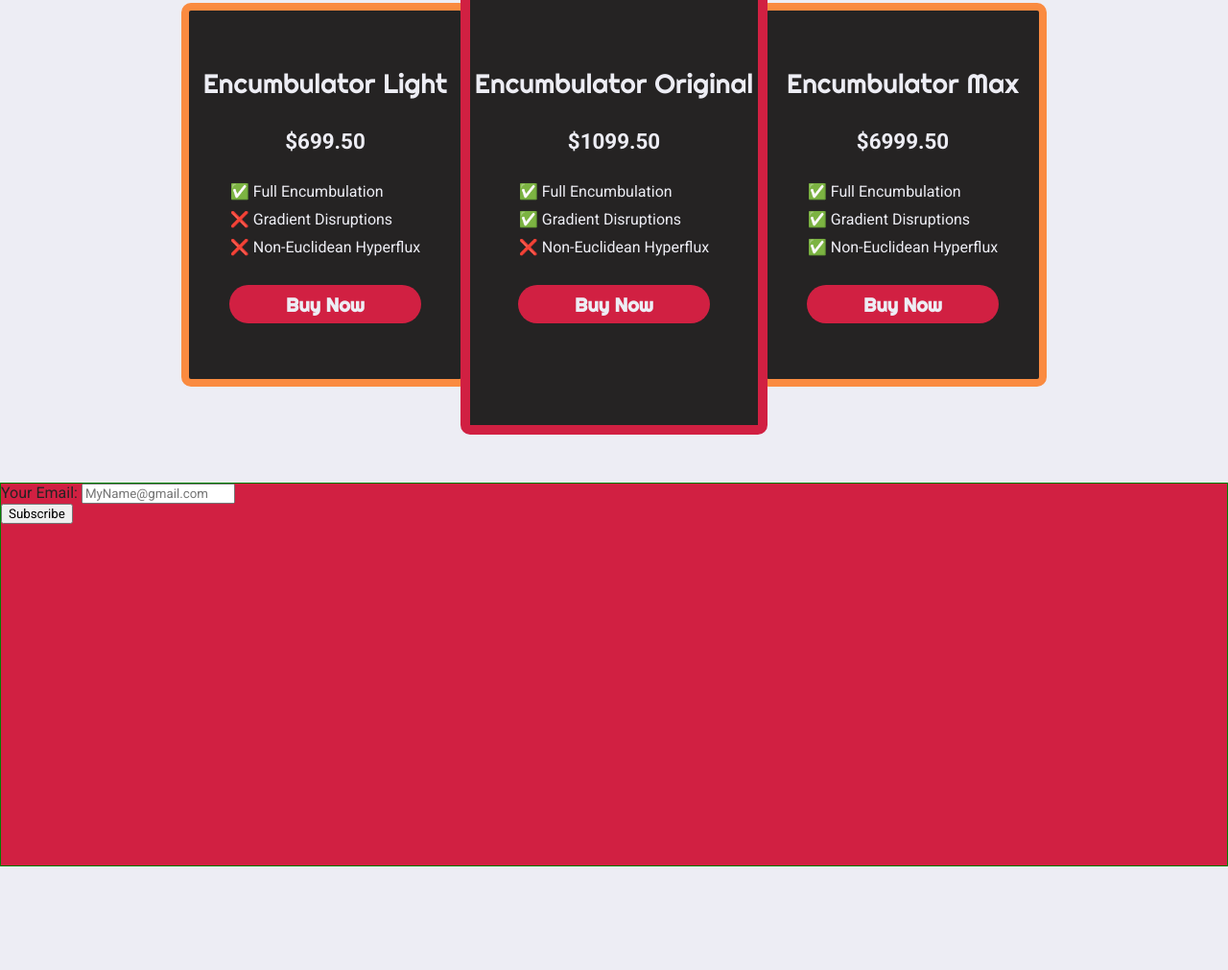
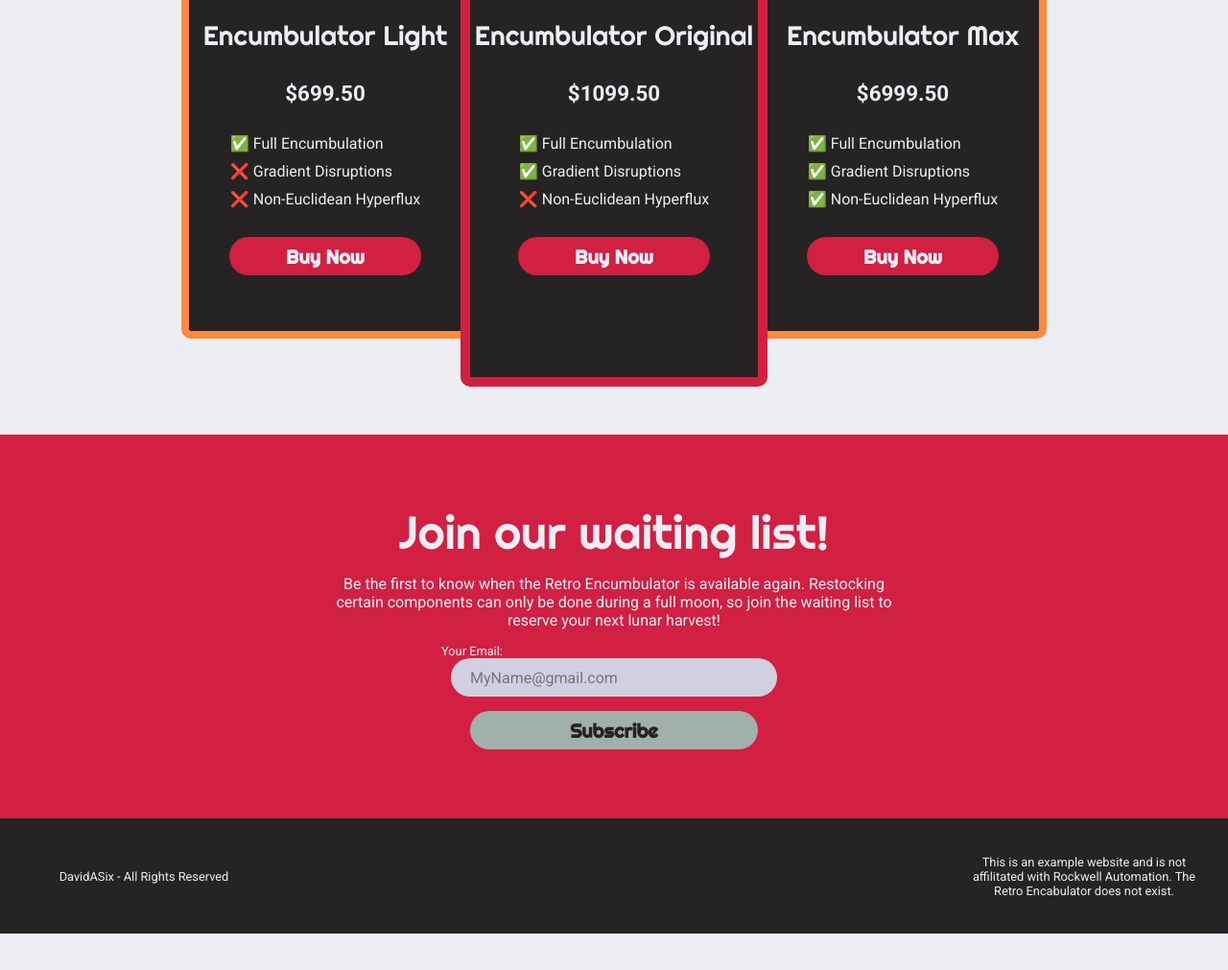
Before and after one commit to DavidASix/free-code-camp, a plain HTML site: page responsive-web-design/04.ProductLandingPage/index.html in a window 1280 px wide. Shown: the part 1697-2708 px from the top of the page at 96% size. After the commit the page ends 2670 px from the top, so only its background shows below. Drawn offline with Linux system fonts and the light colour scheme.

Commit message:
Finished CTA section and footer for desktop

```diff
--- a/responsive-web-design/04.ProductLandingPage/index.html
+++ b/responsive-web-design/04.ProductLandingPage/index.html
@@ -173,7 +173,15 @@
     </section>
     <section id="contact-cta">
       <form id="form" action="https://www.freecodecamp.com/email-submit">
-        <div class="row">
+        <h3 style="font-size: 3rem; margin: 0px" class="title-text">
+          Join our waiting list!
+        </h3>
+        <p style="max-width: 600px; text-align: center">
+          Be the first to know when the Retro Encumbulator is available again.
+          Restocking certain components can only be done during a full moon, so
+          join the waiting list to reserve your next lunar harvest!
+        </p>
+        <div class="input-container">
           <label id="email-label" for="email"> Your Email: </label>
           <input
             type="email"
@@ -183,9 +191,19 @@
             required
           />
         </div>
-        <input type="submit" id="submit" value="Subscribe" />
+        <input type="submit" id="submit" value="Subscribe" class="cta-button" />
       </form>
     </section>
-    <footer></footer>
+    <footer>
+      <div class="footer-textbox">
+        <p>DavidASix - All Rights Reserved</p>
+      </div>
+      <div class="footer-textbox">
+        <p>
+          This is an example website and is not affilitated with Rockwell
+          Automation. The Retro Encabulator does not exist.
+        </p>
+      </div>
+    </footer>
   </body>
 </html>
--- a/responsive-web-design/04.ProductLandingPage/styles.css
+++ b/responsive-web-design/04.ProductLandingPage/styles.css
@@ -204,7 +204,7 @@ p, h1, h2, h3 {
 #pricing {
   background-color: var(--ra-white);
   min-height: 60vh;
-  padding: 50px 0px;
+  padding: 0px 0px 50px 0px;
 }
 
 .prices {
@@ -248,14 +248,93 @@ p, h1, h2, h3 {
 .price-title {
     font-size: 1.75rem;
     white-space: nowrap;
+    text-align: center;
 }
 
 #contact-cta {
-  border: 1px green solid;
   min-height: 50vh;
   background-color: var(--ra-red);
 }
 
+form {
+   height: 50vh;
+  padding: 0px;
+  display: flex;
+  flex-direction: column;
+  justify-content: center;
+  align-items: center;
+  gap: 15px;
+  max-width: 1300px;
+  margin: 0px auto;
+  color: var(--ra-white)
+}
+
+.input-container {
+  display: flex;
+  flex-direction: column;
+}
+
+#email-label {
+  font-size: 0.8rem;
+  margin-left: -10px;
+}
+
+#email {
+  all: unset;
+  background-color: var(--ra-white-muted);
+  color: var(--ra-black);
+  width: 300px;
+  height: 40px;
+  border-radius: 50px;
+  padding: 0px 20px;
+  transition: all 300ms;
+}
+
+#email:focus {
+  background-color: var(--ra-white);
+}
+
+.cta-button {
+  all: unset;
+  height: 40px;
+  min-width: 300px;
+  width: min-content;
+  display: flex;
+  justify-content: center;
+  align-items: center;
+  text-wrap: nowrap;
+  text-align: center;
+  white-space: nowrap;
+  border-radius: 50px;
+  background-color: var(--ra-gray);
+  font-weight: bold;
+  font-family: "Righteous", sans-serif;
+  color: var(--ra-black);
+  font-size: 1.25rem;
+  cursor: default;
+  transition: all 200ms;
+}
+.cta-button:hover {
+    cursor: pointer;
+    scale: 1.01;
+    background-color: var(--ra-orange);
+}
+
 footer {
   height: 120px;
+  background-color: var(--ra-black);
+  display: flex;
+justify-content: space-between;
 }
+
+.footer-textbox {
+  max-width:50%;
+  width: 300px;
+  text-align: center;
+  display: flex;
+  justify-content: center;
+  align-items: center;
+  color: var(--ra-white);
+  font-size: 0.8rem;
+  padding: 10px 20px;
+}
```
